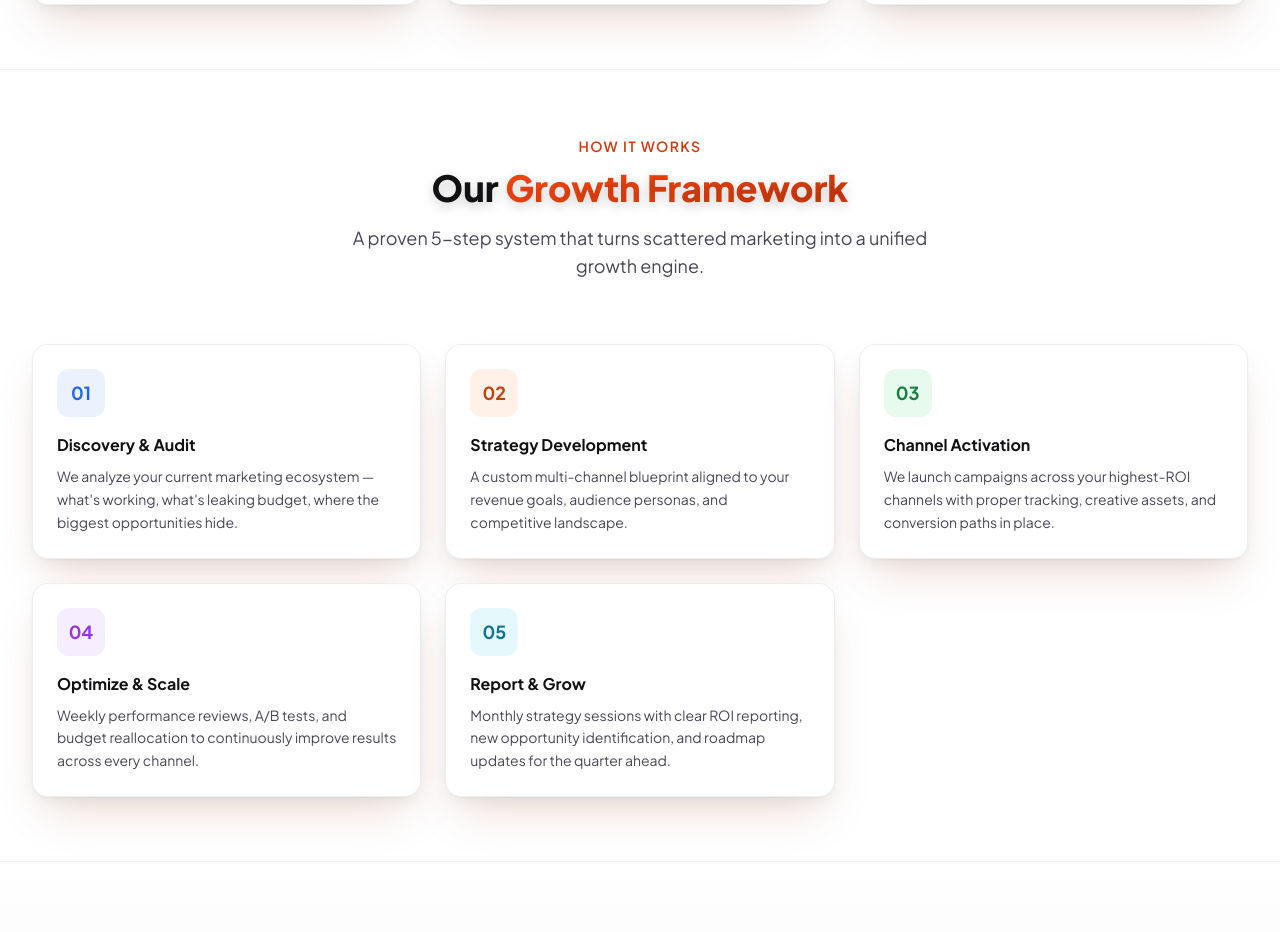
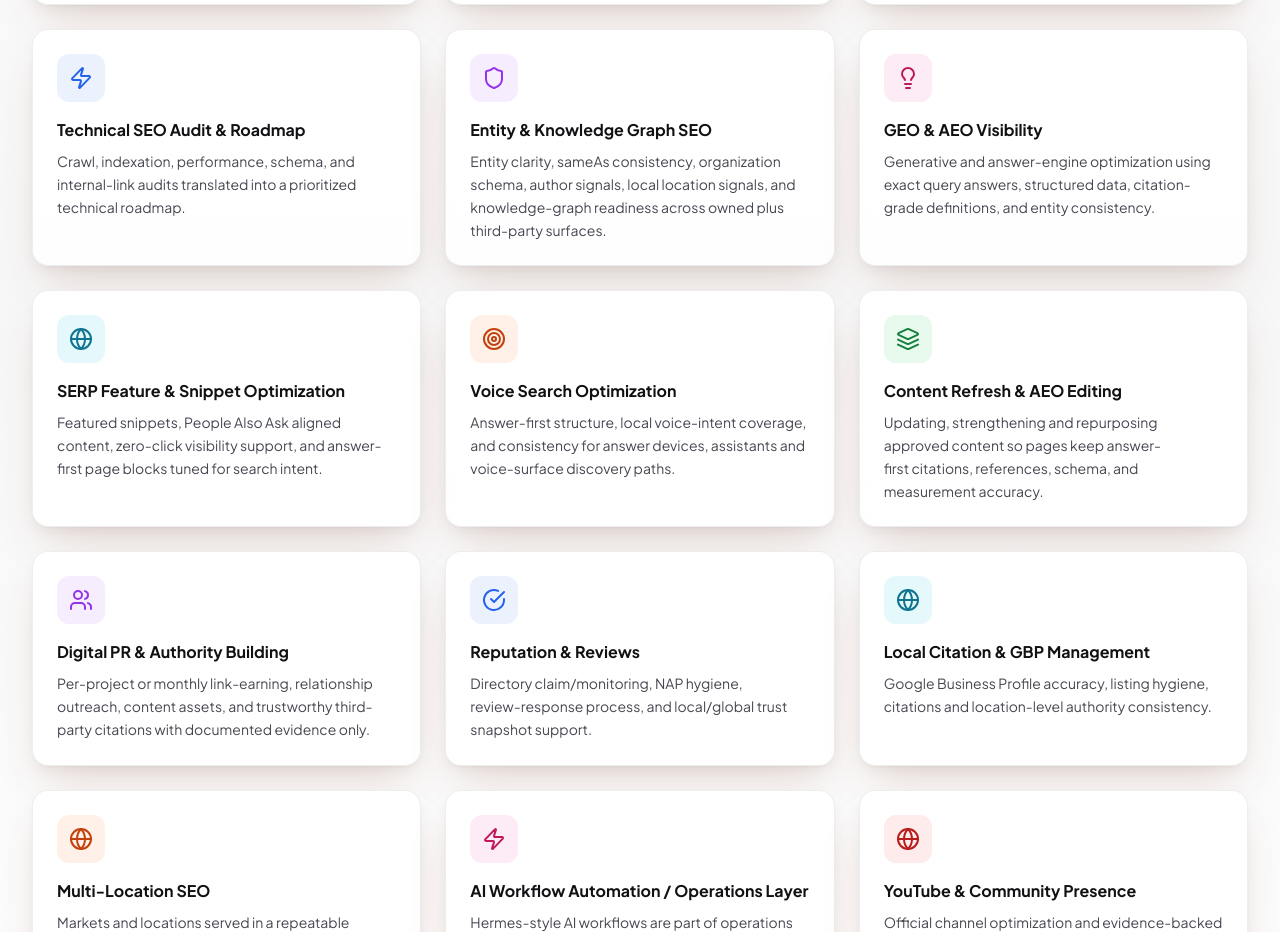
Before and after one commit to amitkushwaha1/wildrank-website, a Next.js app: page /digital-marketing-services in a window 1280 px wide. Shown: the part 1860-2792 px from the top of the page. Built offline with nearby package versions, Linux system fonts and the light colour scheme.

Commit message:
Add connected digital marketing services and AEO FAQ answers

```diff
--- a/app/digital-marketing-services/client.tsx
+++ b/app/digital-marketing-services/client.tsx
@@ -39,6 +39,20 @@ const services = [
   { icon: Layers, title: "Content Marketing", description: "Blog posts, landing pages, case studies, and video content designed to attract, nurture, and convert your ideal customers.", color: "text-green-700", bg: "bg-green-500/10", border: "border-green-500/20" },
   { icon: Globe, title: "Email & Automation", description: "Drip sequences, newsletter campaigns, and behavioral triggers that keep your pipeline warm and moving toward purchase.", color: "text-purple-600", bg: "bg-purple-500/10", border: "border-purple-500/20" },
   { icon: PieChart, title: "Analytics & CRO", description: "Conversion rate optimization, A/B testing, and attribution modeling so you know exactly what's working and why.", color: "text-cyan-700", bg: "bg-cyan-500/10", border: "border-cyan-500/20" },
+
+  { icon: Zap, title: "Technical SEO Audit & Roadmap", description: "Crawl, indexation, performance, schema, and internal-link audits translated into a prioritized technical roadmap.", color: "text-blue-600", bg: "bg-blue-500/10", border: "border-blue-500/20" },
+  { icon: Shield, title: "Entity & Knowledge Graph SEO", description: "Entity clarity, sameAs consistency, organization schema, author signals, local location signals, and knowledge-graph readiness across owned plus third-party surfaces.", color: "text-purple-600", bg: "bg-purple-500/10", border: "border-purple-500/20" },
+  { icon: Lightbulb, title: "GEO & AEO Visibility", description: "Generative and answer-engine optimization using exact query answers, structured data, citation-grade definitions, and entity consistency.", color: "text-pink-700", bg: "bg-pink-500/10", border: "border-pink-500/20" },
+  { icon: Globe, title: "SERP Feature & Snippet Optimization", description: "Featured snippets, People Also Ask aligned content, zero-click visibility support, and answer-first page blocks tuned for search intent.", color: "text-cyan-700", bg: "bg-cyan-500/10", border: "border-cyan-500/20" },
+  { icon: Target, title: "Voice Search Optimization", description: "Answer-first structure, local voice-intent coverage, and consistency for answer devices, assistants and voice-surface discovery paths.", color: "text-orange-700", bg: "bg-orange-500/10", border: "border-orange-500/20" },
+  { icon: Layers, title: "Content Refresh & AEO Editing", description: "Updating, strengthening and repurposing approved content so pages keep answer-first citations, references, schema, and measurement accuracy.", color: "text-green-700", bg: "bg-green-500/10", border: "border-green-500/20" },
+  { icon: Users, title: "Digital PR & Authority Building", description: "Per-project or monthly link-earning, relationship outreach, content assets, and trustworthy third-party citations with documented evidence only.", color: "text-purple-600", bg: "bg-purple-500/10", border: "border-purple-500/20" },
+  { icon: CheckCircle, title: "Reputation & Reviews", description: "Directory claim/monitoring, NAP hygiene, review-response process, and local/global trust snapshot support.", color: "text-blue-600", bg: "bg-blue-500/10", border: "border-blue-500/20" },
+  { icon: Globe, title: "Local Citation & GBP Management", description: "Google Business Profile accuracy, listing hygiene, citations and location-level authority consistency.", color: "text-cyan-700", bg: "bg-cyan-500/10", border: "border-cyan-500/20" },
+  { icon: Globe, title: "Multi-Location SEO", description: "Markets and locations served in a repeatable template with location-specific entities and intent coverage support.", color: "text-orange-700", bg: "bg-orange-500/10", border: "border-orange-500/20" },
+  { icon: Zap, title: "AI Workflow Automation / Operations Layer", description: "Hermes-style AI workflows are part of operations support: missed calls, lead handling, qualification and hand-off flows, plus 24/7 recovery handling.", color: "text-pink-700", bg: "bg-pink-500/10", border: "border-pink-500/20" },
+  { icon: Globe, title: "YouTube & Community Presence", description: "Official channel optimization and evidence-backed community presence rather than unverified participation claims.", color: "text-red-700", bg: "bg-red-500/10", border: "border-red-500/20" },
+  { icon: Globe, title: "Website Care & Reliability Support", description: "Technical hygiene, updates, and reliability assistance scoped by written SLA, not vague maintenance promises.", color: "text-green-700", bg: "bg-green-500/10", border: "border-green-500/20" },
 ];
 
 const process = [
@@ -71,6 +85,16 @@ const faqs = [
   { q: "What's your minimum budget recommendation?", a: "For a multi-channel strategy to be effective, we typically recommend a minimum of $5,000/month in ad spend plus management fees. However, we can start with focused single-channel campaigns and scale as we prove ROI." },
   { q: "How quickly can you launch campaigns?", a: "Most clients are fully live within 2-3 weeks of kickoff. The first week is dedicated to audit and strategy, the second to asset creation and setup, and week three is launch with monitoring. Quick wins often start appearing within the first 30 days." },
   { q: "Do you work with businesses in specific industries?", a: "We serve B2B and B2C companies across e-commerce, SaaS, healthcare, professional services, real estate, and manufacturing. Our process adapts to your industry, but the data-driven methodology stays consistent." },
+  { q: "What connected services can be bundled under digital marketing?", a: "In addition to SEO, PPC, social, email, content, and web development, Wildrank also supports technical SEO audits, entity-focused search visibility, GEO and AEO answer readiness, SERP feature and snippet alignment, content refresh, conversion-focused landing pages, digital PR and authority-building, local citation support, and AI workflow/operational tooling when the workflow is verified and signed off." },
+  { q: "Can I do SEO, GEO/AEO, or digital marketing myself?", a: "Some foundations are owner-doable, but clustered technical, authority, entity clarity, schema, and answer-first content work require a dedicated workflow. Use a free audit to identify what you can fix first." },
+  { q: "How long does a technical SEO audit take?", a: "A complete technical audit is typically delivered as a scoped roadmap, with repair timing based on the size and condition of the site. Deliverables and schedule are confirmed in the engagement scope." },
+  { q: "Is GEO/AEO different from SEO?", a: "They are closely related, but AEO/GEO specifically targets assistant answer surfaces, while traditional SEO targets broader search visibility. The underlying work—eligibility, clear entity data, strong content, and safe markup—overlaps significantly." },
+  { q: "What is SERP feature and snippet optimization?", a: "It means creating answer-first blocks and page structure that align with query intent and known SERP patterns, without promising a specific snippet position." },
+  { q: "How much does digital marketing cost?", a: "Costs vary by channel, ad spend, scope, and tier. Wildrank uses tiered planning rather than one flat package, and exact ranges come from the relevant pricing page or a quoted scope." },
+  { q: "Is Wildrank's digital marketing safe and white-hat?", a: "Wildrank states a white-hat methodology—guideline-aligned SEO, transparent reporting, and no PBNs or exploitative shortcuts. Reviews or testimonials are not published as unverified statistics." },
+  { q: "What reporting do you provide?", a: "Monthly reporting and live dashboards include traffic, channel contribution, CAC, lead quality, and revenue attribution metrics, based on the data collected from approved analytics tooling." },
+  { q: "How do we know your company is legitimate?", a: "Evidence includes the legal entity (Wildrank Technologies Pvt Ltd), Sheridan and Ghaziabad locations, official LinkedIn/YouTube/Instagram/Facebook/X profiles, Wikidata reference, public registry or profiling references, and a client-reference conversation model instead of fabricated public testimonials." },
+  { q: "Can you publish a FAQPage schema for this page?", a: "Yes, but only if the same questions and answers are visible on the page and updated before any public answer claim is made." },
 ];
 
 export default function DigitalMarketingServicesClient() {
@@ -78,6 +102,21 @@ export default function DigitalMarketingServicesClient() {
 
   return (
     <>
+      {/* Structured answer data, kept synchronized with the visible FAQ section */}
+      <script
+        type="application/ld+json"
+        dangerouslySetInnerHTML={{
+          __html: JSON.stringify({
+            "@context": "https://schema.org",
+            "@type": "FAQPage",
+            mainEntity: faqs.map((faq) => ({
+              "@type": "Question",
+              name: faq.q,
+              acceptedAnswer: { "@type": "Answer", text: faq.a },
+            })),
+          }),
+        }}
+      />
       {/* Hero */}
       <section className="relative min-h-[75vh] hero-gradient flex items-center overflow-hidden pt-20">
         <div className="absolute inset-0 opacity-[0.03]" style={{ backgroundImage: "linear-gradient(rgba(255,255,255,0.1) 1px,transparent 1px),linear-gradient(90deg,rgba(255,255,255,0.1) 1px,transparent 1px)", backgroundSize: "60px 60px" }} />
```
